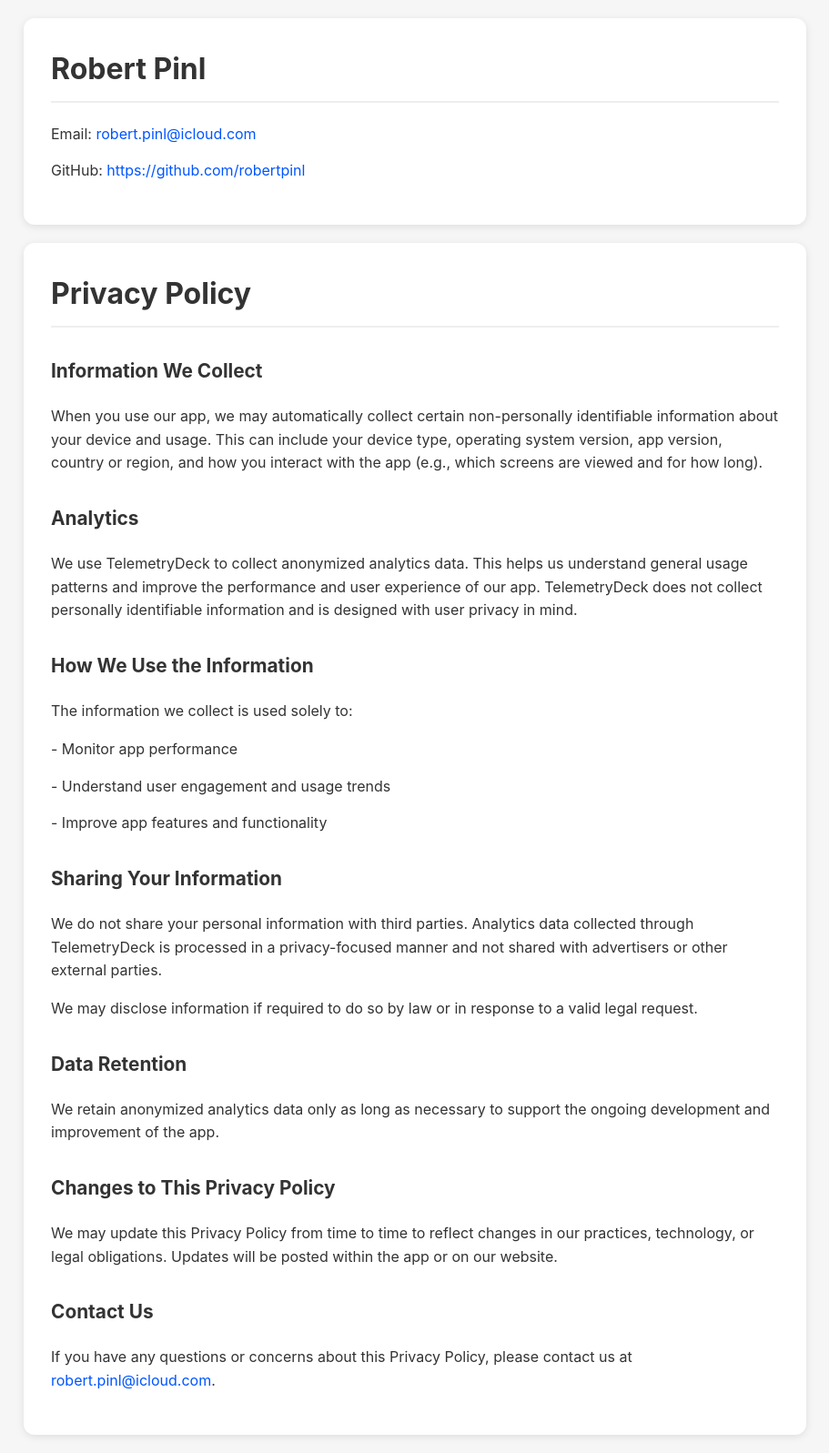
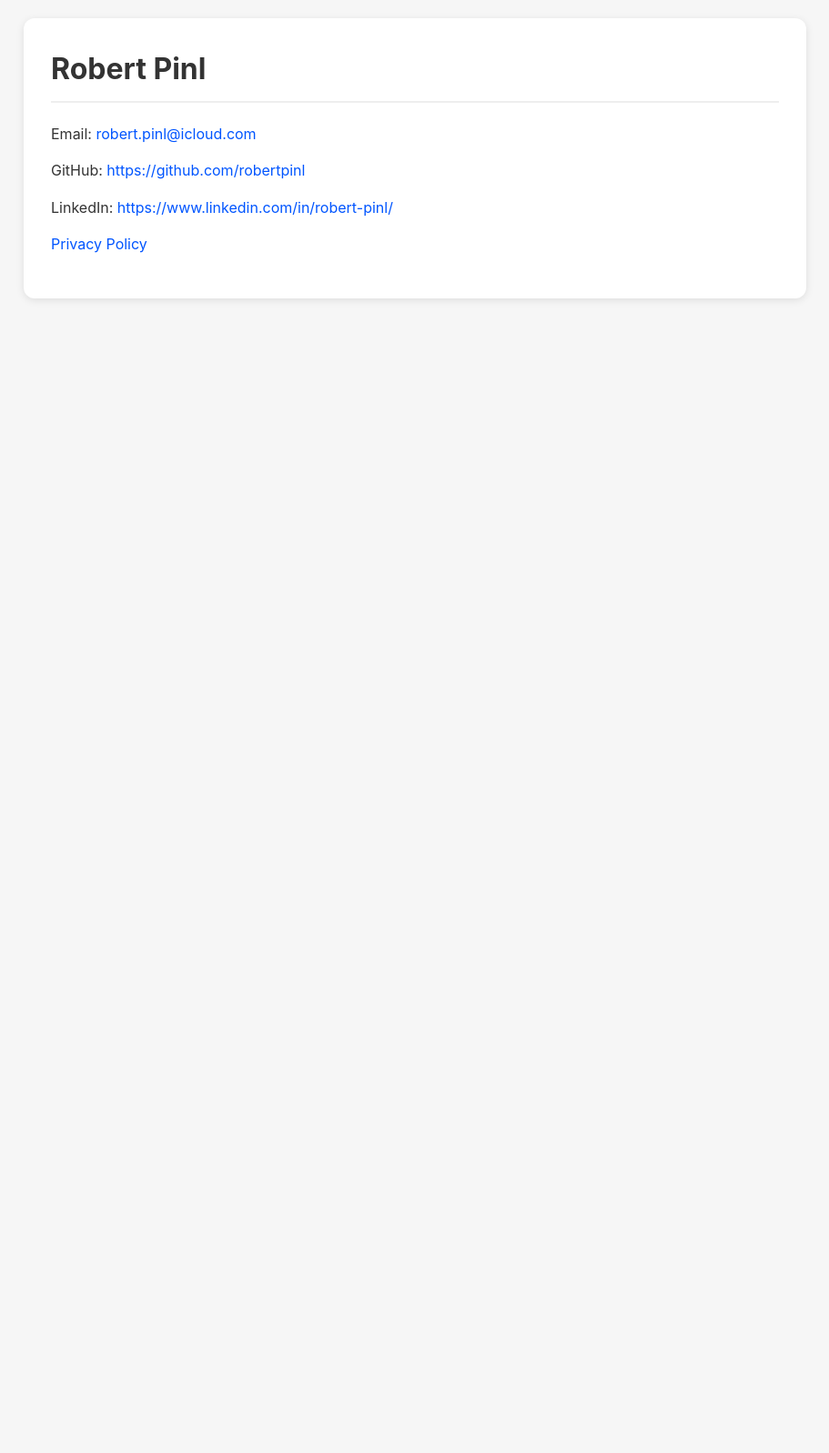
Before and after one commit to robertpinl/robertpinl.github.io, a plain HTML site: page index.html in a window 1280 px wide. Shown: the whole page at 91% size, without its empty margins (184-1095 px from the left). After the commit the page ends 800 px from the top, so only its background shows below. Drawn offline with Linux system fonts and the light colour scheme.

Commit message:
Update contact and privacy policy

```diff
--- a/index.html
+++ b/index.html
@@ -1,164 +1,35 @@
-<!DOCTYPE html>
+<!doctype html>
+<link rel="stylesheet" href="styles.css" />
 <html lang="en">
     <head>
-    <meta charset="UTF-8">
-    <meta name="viewport" content="width=device-width, initial-scale=1.0">
-    <title>Robert Pinl - Privacy Policy</title>
-    <style>
-      :root {
-        --primary-color: #0055FF;
-        --text-color: #333333;
-        --background-color: #F6F6F6;
-        --container-background: #FFFFFF;
-      }
-
-      body {
-        font-family: -apple-system, BlinkMacSystemFont, "Segoe UI", Roboto, Helvetica, Arial, sans-serif;
-        margin: 0;
-        padding: 20px;
-        background-color: var(--background-color);
-        color: var(--text-color);
-        line-height: 1.6;
-      }
-
-      .container {
-        max-width: 800px;
-        margin: 0 auto;
-        padding: 30px;
-        background-color: var(--container-background);
-        box-shadow: 0 2px 8px rgba(0, 0, 0, 0.1);
-        border-radius: 12px;
-      }
-
-      .container + .container {
-        margin-top: 20px;
-      }
-
-      h1 {
-        margin-top: 0;
-        color: var(--text-color);
-        font-size: 2em;
-        border-bottom: 2px solid #eee;
-        padding-bottom: 10px;
-      }
-
-      h3 {
-        color: var(--text-color);
-        margin-top: 1.5em;
-        font-size: 1.3em;
-      }
-
-      ul {
-        list-style: none;
-        padding-left: 0;
-      }
-
-      li {
-        margin-bottom: 15px;
-        display: flex;
-        align-items: center;
-      }
-
-      a {
-        color: var(--primary-color);
-        text-decoration: none;
-        transition: color 0.2s ease;
-      }
-
-      a:hover {
-        color: #003cbd;
-        text-decoration: underline;
-      }
-
-      p {
-        margin: 1em 0;
-      }
-
-      /* Contact icons */
-      .contact-icon {
-        width: 20px;
-        height: 20px;
-        margin-right: 10px;
-      }
-
-      /* Dark mode support */
-      @media (prefers-color-scheme: dark) {
-        :root {
-          --text-color: #ffffff;
-          --background-color: #1a1a1a;
-          --container-background: #2d2d2d;
-        }
-
-        .container {
-          box-shadow: 0 2px 8px rgba(0, 0, 0, 0.3);
-        }
-      }
-
-      /* Responsive design */
-      @media (max-width: 600px) {
-        body {
-          padding: 10px;
-        }
-
-        .container {
-          padding: 20px;
-        }
-      }
-    </style>
+        <meta charset="UTF-8" />
+        <meta name="viewport" content="width=device-width, initial-scale=1.0" />
+        <title>Contact</title>
     </head>
     <body>
         <div class="container">
             <h1>Robert Pinl</h1>
             <ul>
-        <li>Email:&nbsp<a href="mailto:robert.pinl@icloud.com">robert.pinl@icloud.com</a></li>
-        <li>GitHub:&nbsp<a href="https://github.com/robertpinl">https://github.com/robertpinl</a></li>
+                <li>
+                    Email:&nbsp<a href="mailto:robert.pinl@icloud.com"
+                        >robert.pinl@icloud.com</a
+                    >
+                </li>
+                <li>
+                    GitHub:&nbsp<a href="https://github.com/robertpinl"
+                        >https://github.com/robertpinl</a
+                    >
+                </li>
+                <li>
+                    LinkedIn:&nbsp<a
+                        href="https://www.linkedin.com/in/robert-pinl-60a5b21b9/"
+                        >https://www.linkedin.com/in/robert-pinl/</a
+                    >
+                </li>
+                <li>
+                    <a href="./privacy-policy.html">Privacy Policy</a>
+                </li>
             </ul>
-    </div>
-      <div class="container">
-        <h1>Privacy Policy</h1>
-
-        <h3>Information We Collect</h3>
-        <p>
-          When you use our app, we may automatically collect certain non-personally identifiable information about your device and usage. This can include your device type, operating system version, app version, country or region, and how you interact with the app (e.g., which screens are viewed and for how long).
-        </p>
-
-        <h3>Analytics</h3>
-        <p>
-          We use TelemetryDeck to collect anonymized analytics data. This helps us understand general usage patterns and improve the performance and user experience of our app. TelemetryDeck does not collect personally identifiable information and is designed with user privacy in mind.
-        </p>
-
-        <h3>How We Use the Information</h3>
-        <p>
-          The information we collect is used solely to:
-          <ul>
-            <li>- Monitor app performance</li>
-            <li>- Understand user engagement and usage trends</li>
-            <li>- Improve app features and functionality</li>
-          </ul>
-        </p>
-
-        <h3>Sharing Your Information</h3>
-        <p>
-          We do not share your personal information with third parties. Analytics data collected through TelemetryDeck is processed in a privacy-focused manner and not shared with advertisers or other external parties.
-        </p>
-        <p>
-          We may disclose information if required to do so by law or in response to a valid legal request.
-        </p>
-
-        <h3>Data Retention</h3>
-        <p>
-          We retain anonymized analytics data only as long as necessary to support the ongoing development and improvement of the app.
-        </p>
-
-        <h3>Changes to This Privacy Policy</h3>
-        <p>
-          We may update this Privacy Policy from time to time to reflect changes in our practices, technology, or legal obligations. Updates will be posted within the app or on our website.
-        </p>
-
-        <h3>Contact Us</h3>
-        <p>
-          If you have any questions or concerns about this Privacy Policy, please contact us at <a href="mailto:robert.pinl@icloud.com">robert.pinl@icloud.com</a>.
-        </p>
         </div>
     </body>
 </html>
--- /dev/null
+++ b/styles.css
@@ -0,0 +1,101 @@
+:root {
+    --primary-color: #0055ff;
+    --text-color: #333333;
+    --background-color: #f6f6f6;
+    --container-background: #ffffff;
+}
+
+body {
+    font-family:
+        -apple-system, BlinkMacSystemFont, "Segoe UI", Roboto, Helvetica, Arial,
+        sans-serif;
+    margin: 0;
+    padding: 20px;
+    background-color: var(--background-color);
+    color: var(--text-color);
+    line-height: 1.6;
+}
+
+.container {
+    max-width: 800px;
+    margin: 0 auto;
+    padding: 30px;
+    background-color: var(--container-background);
+    box-shadow: 0 2px 8px rgba(0, 0, 0, 0.1);
+    border-radius: 12px;
+}
+
+.container + .container {
+    margin-top: 20px;
+}
+
+h1 {
+    margin-top: 0;
+    color: var(--text-color);
+    font-size: 2em;
+    border-bottom: 2px solid #eee;
+    padding-bottom: 10px;
+}
+
+h3 {
+    color: var(--text-color);
+    margin-top: 1.5em;
+    font-size: 1.3em;
+}
+
+ul {
+    list-style: none;
+    padding-left: 0;
+}
+
+li {
+    margin-bottom: 15px;
+    display: flex;
+    align-items: center;
+}
+
+a {
+    color: var(--primary-color);
+    text-decoration: none;
+    transition: color 0.2s ease;
+}
+
+a:hover {
+    color: #003cbd;
+    text-decoration: underline;
+}
+
+p {
+    margin: 1em 0;
+}
+
+/* Contact icons */
+.contact-icon {
+    width: 20px;
+    height: 20px;
+    margin-right: 10px;
+}
+
+/* Dark mode support */
+@media (prefers-color-scheme: dark) {
+    :root {
+        --text-color: #ffffff;
+        --background-color: #1a1a1a;
+        --container-background: #2d2d2d;
+    }
+
+    .container {
+        box-shadow: 0 2px 8px rgba(0, 0, 0, 0.3);
+    }
+}
+
+/* Responsive design */
+@media (max-width: 600px) {
+    body {
+        padding: 10px;
+    }
+
+    .container {
+        padding: 20px;
+    }
+}
```
Also changed, not shown: privacy-policy.html (added, +57 -0 lines), 1 other file. Lines whose indentation alone changed are shown as unchanged.
